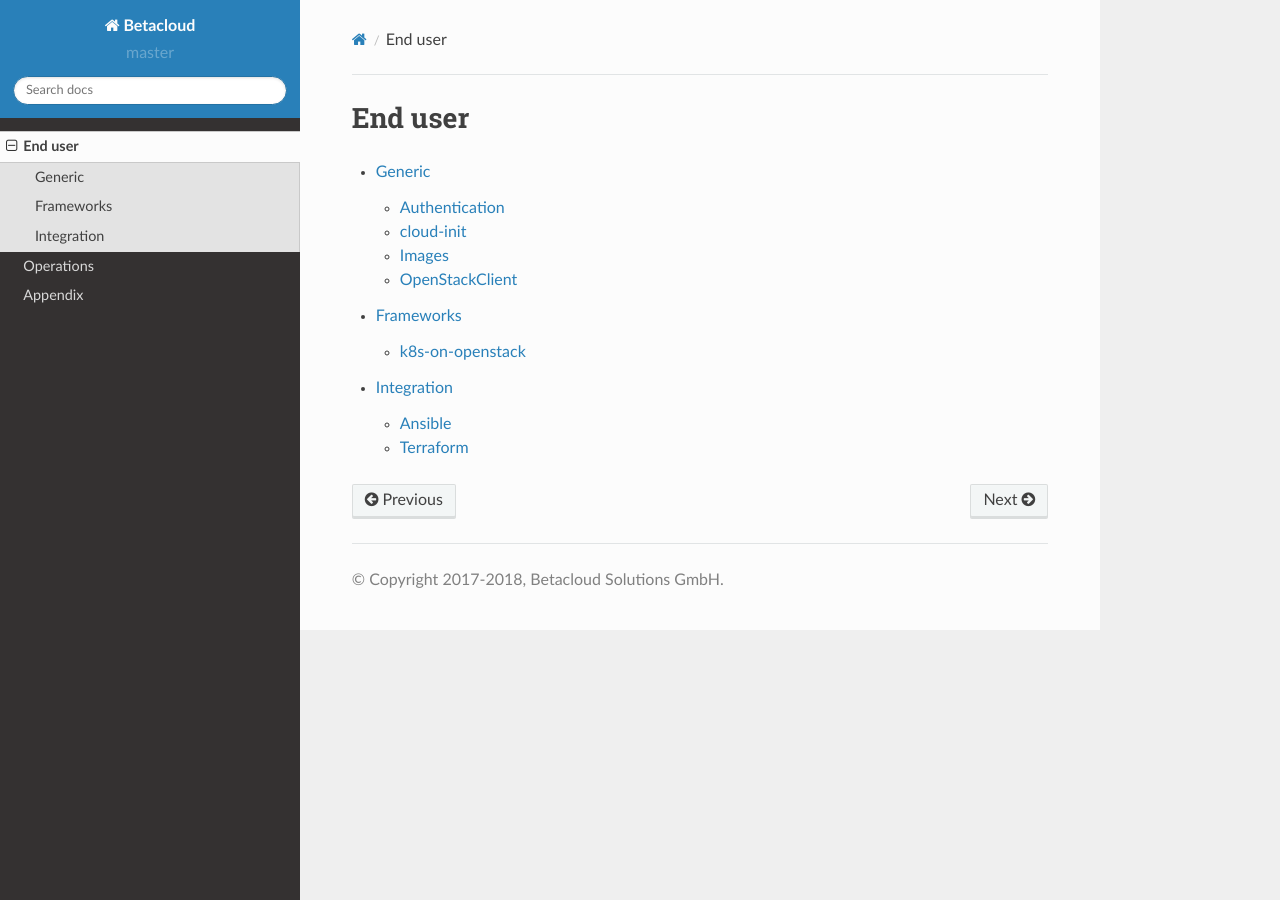
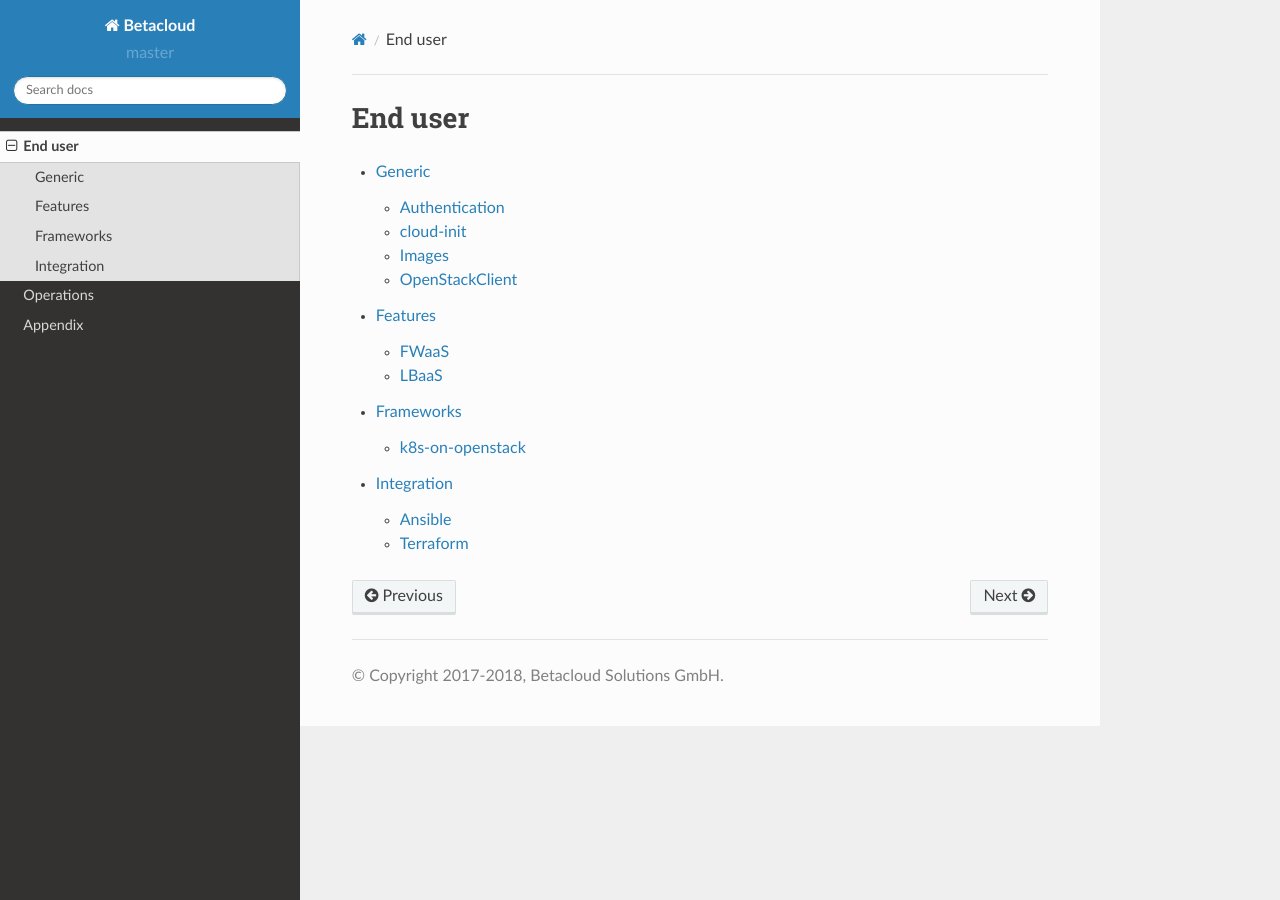
Before and after one commit to betacloud/documentation, a Sphinx documentation site: the page built from source/end-user.rst, in a window 1280 px wide. Built offline with Sphinx 7.4.7 and the Read the Docs theme 2.0.0, drawn with Linux system fonts in a browser that asks for light colours; pages that are not in the unit, such as notebooks, are missing from menus.

Commit message:
end-user: add a features chapter

```diff
--- a/source/end-user.rst
+++ b/source/end-user.rst
@@ -6,5 +6,6 @@
    :maxdepth: 2
 
    end-user/generic
+   end-user/features
    end-user/frameworks
    end-user/integration
--- /dev/null
+++ b/source/end-user/features.rst
@@ -0,0 +1,9 @@
+=======
+Features
+=======
+
+.. toctree::
+   :maxdepth: 2
+
+   features/fwaas
+   features/lbaas
--- /dev/null
+++ b/source/end-user/features/fwaas.rst
@@ -0,0 +1,3 @@
+=====
+FWaaS
+=====
--- /dev/null
+++ b/source/end-user/features/lbaas.rst
@@ -0,0 +1,3 @@
+=====
+LBaaS
+=====
```
